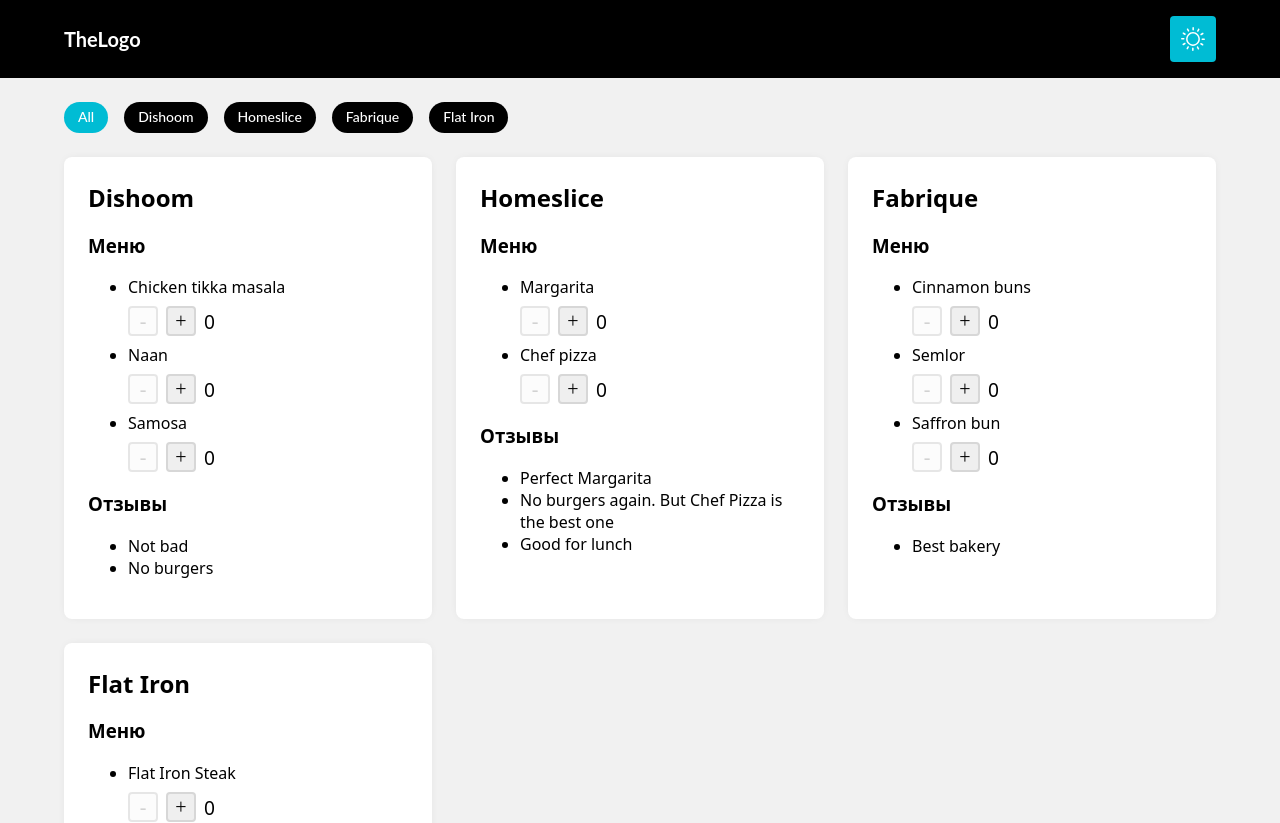
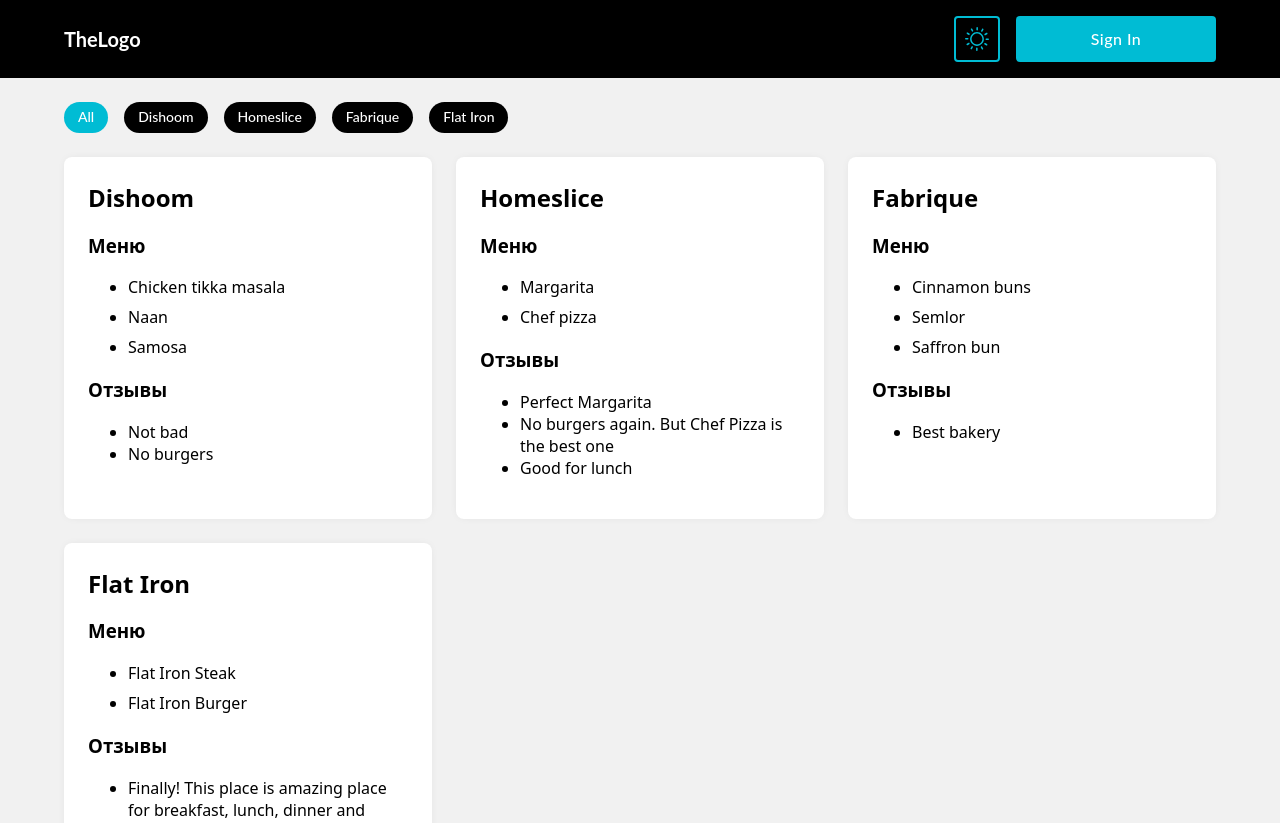
Before and after one commit to anastasiiaxfr/learn-js-ru_react_2025, a React (Vite) app: page / in a window 1280 px wide. Shown: the top 823 px of the page. Built offline with nearby package versions, Linux system fonts and the light colour scheme.

Commit message:
auth provider

```diff
--- a/src/App.jsx
+++ b/src/App.jsx
@@ -1,13 +1,16 @@
 import Layout from './components/Layout/Layout';
 import RestaurauntPage from './components/Pages/RestaurantPage';
 import ThemeProvider from './components/Context/ThemeContext';
+import AuthProvider from './components/Context/AuthContext';
 
 function App({data}) {
 	return (
 		<ThemeProvider>
-			<Layout>
-				<RestaurauntPage data={data} />
-			</Layout>
+			<AuthProvider>
+				<Layout>
+					<RestaurauntPage data={data} />
+				</Layout>
+			</AuthProvider>
 		</ThemeProvider>
 	);
 }
--- a/src/assets/styles/sass/_base.sass
+++ b/src/assets/styles/sass/_base.sass
@@ -44,3 +44,7 @@
         appearance: none
         outline: none
         border-color: var(--color-main)
+
+.btns
+    +flex(flex, center, start, wrap)
+    gap: $gap2
--- /dev/null
+++ b/src/components/Auth/AuthToggler/index.jsx
@@ -0,0 +1,13 @@
+import {use} from 'react';
+import AuthContext from '../../Context/AuthContext/constant';
+import Button from '../../UI/Button';
+
+export default function AuthToggle() {
+	const {isAuth, toggleAuth} = use(AuthContext);
+
+	return (
+		<Button style="bg" onClick={toggleAuth}>
+			{isAuth ? 'Sign Out' : 'Sign In'}
+		</Button>
+	);
+}
--- /dev/null
+++ b/src/components/Context/AuthContext/constant.js
@@ -0,0 +1,7 @@
+import {createContext} from 'react';
+
+const AuthContext = createContext({
+	isAuth: false
+});
+
+export default AuthContext;
--- /dev/null
+++ b/src/components/Context/AuthContext/index.jsx
@@ -0,0 +1,18 @@
+import {useState} from 'react';
+import AuthContext from './constant';
+
+const AuthProvider = ({children}) => {
+	const [isAuth, setAuth] = useState(false);
+
+	const toggleAuth = () => {
+		setAuth(prev => !prev);
+	};
+
+	return (
+		<AuthContext.Provider value={{isAuth, toggleAuth}}>
+			{children}
+		</AuthContext.Provider>
+	);
+};
+
+export default AuthProvider;
--- a/src/components/Layout/TheHeader.jsx
+++ b/src/components/Layout/TheHeader.jsx
@@ -1,4 +1,5 @@
 import ThemeSwithcer from '../UI/ThemeSwitcher';
+import AuthToggle from '../Auth/AuthToggler';
 
 function Header() {
 	return (
@@ -8,7 +9,10 @@
 					<a href="/" className="logo">
 						TheLogo
 					</a>
-					<ThemeSwithcer />
+					<div className="btns">
+						<ThemeSwithcer />
+						<AuthToggle />
+					</div>
 				</div>
 			</div>
 		</header>
--- a/src/components/Pages/RestaurantPage/Card/index.jsx
+++ b/src/components/Pages/RestaurantPage/Card/index.jsx
@@ -1,4 +1,3 @@
-import React from 'react';
 import Dish from '../Dish';
 import Review from '../Review';
 import s from './styles.module.sass';
--- a/src/components/Pages/RestaurantPage/Dish/index.jsx
+++ b/src/components/Pages/RestaurantPage/Dish/index.jsx
@@ -1,14 +1,16 @@
-import React from 'react';
+import {use} from 'react';
+import AuthContext from '../../../Context/AuthContext/constant';
 import Counter from './Counter';
 import s from './styles.module.sass';
 
 function Dish({menu}) {
+	const {isAuth} = use(AuthContext);
 	return (
 		<ul className={s.list}>
 			{menu.map(({id, name}) => (
 				<li key={id}>
 					<span>{name}</span>
-					<Counter id={id} />
+					{isAuth && <Counter id={id} />}
 				</li>
 			))}
 		</ul>
--- a/src/components/Pages/RestaurantPage/index.jsx
+++ b/src/components/Pages/RestaurantPage/index.jsx
@@ -1,4 +1,6 @@
+import {use} from 'react';
 import {useState} from 'react';
+import AuthContext from '../../Context/AuthContext/constant.js';
 import s from './styles.module.sass';
 import Card from './Card';
 import Tags from '../../UI/Tags';
@@ -7,6 +9,7 @@
 import {countDishesRange} from './Dish/constants.js';
 
 function Restauraunt({data}) {
+	const {isAuth} = use(AuthContext);
 	const [currentTab, setCurrentTab] = useState(defaultTab);
 
 	const currentRestaraunt =
@@ -43,7 +46,7 @@
 										data={currentRestaraunt}
 										countDishesRange={countDishesRange}
 									/>
-									<ReviwForm />
+									{isAuth && <ReviwForm />}
 								</div>
 							</>
 						)}
--- a/src/components/UI/Button/styles.module.sass
+++ b/src/components/UI/Button/styles.module.sass
@@ -31,8 +31,8 @@
         +theme(main)
     &_bd
         background: none
-        border-color: $black
-        color: $black
+        border-color: $main
+        color: $main
     &_brs
         border-radius: 16pc
     &_brsBd
--- a/src/components/UI/ThemeSwitcher/index.jsx
+++ b/src/components/UI/ThemeSwitcher/index.jsx
@@ -10,7 +10,7 @@
 	return (
 		<Button
 			onClick={toggleTheme}
-			style="squareBg"
+			style="squareBd"
 			title={theme === 'light' ? 'day theme' : 'night theme'}
 		>
 			{theme === 'light' ? (
```
